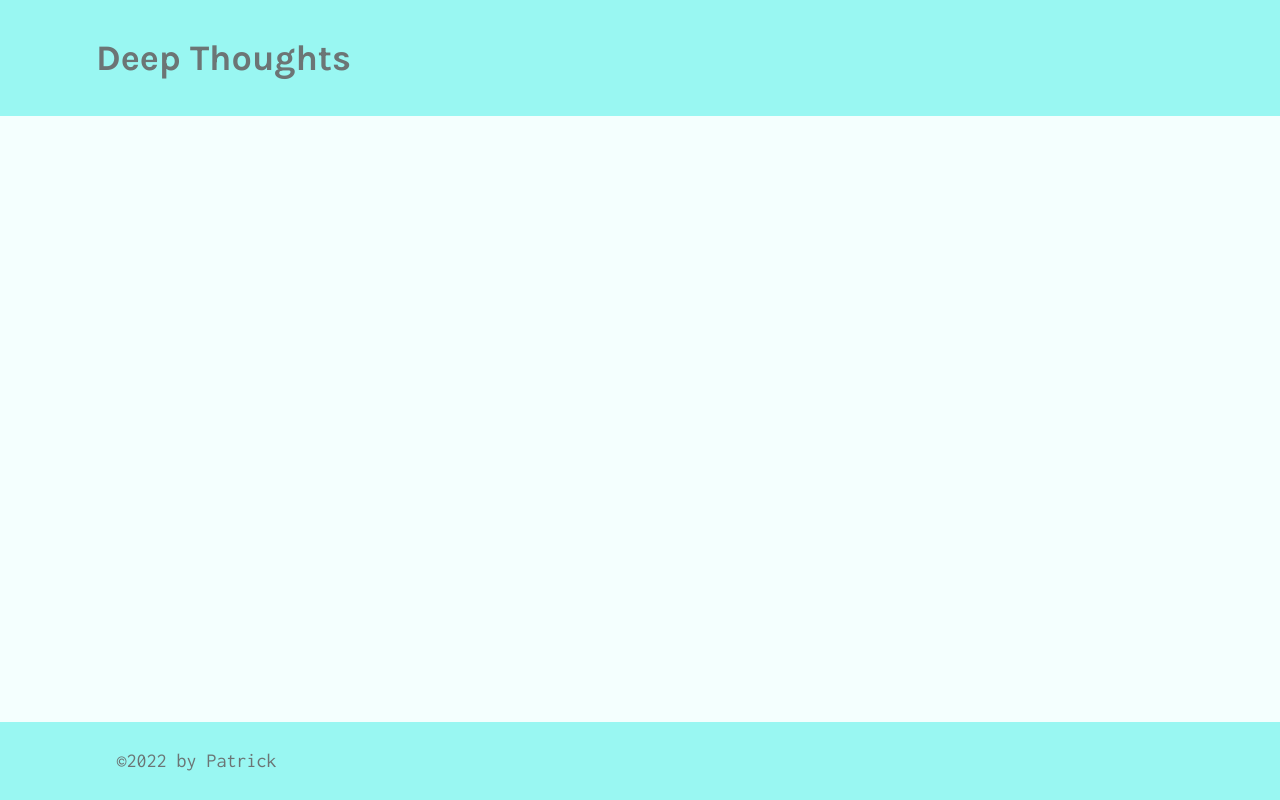
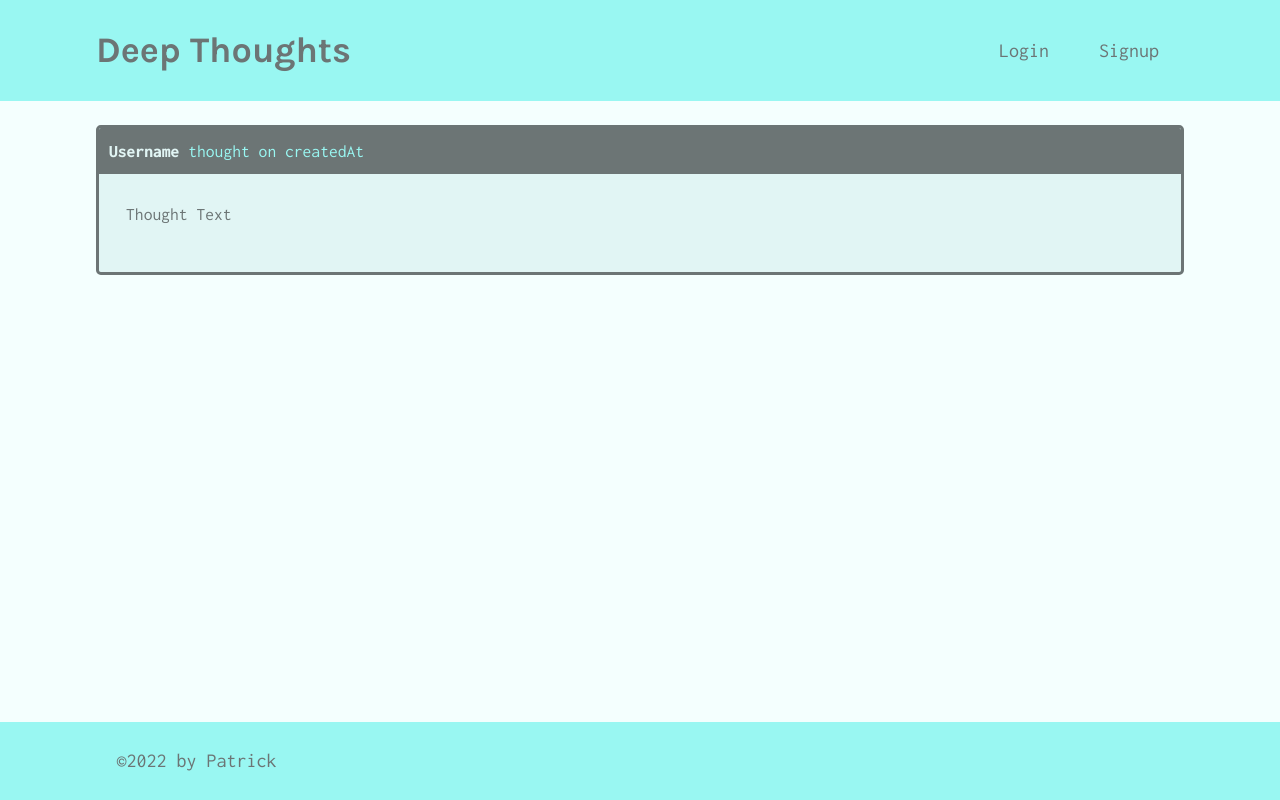
Before and after one commit to pciongoli/deep-thoughts, a React (Create React App) app in the folder client/: page /thought/1 in a window 1280 px wide. Built offline with nearby package versions, Linux system fonts and the light colour scheme.

Commit message:
implemented navigation links and URL Paramenters

```diff
--- a/client/src/App.js
+++ b/client/src/App.js
@@ -1,6 +1,5 @@
 import React from "react";
 import { BrowserRouter as Router, Routes, Route } from "react-router-dom";
-
 import {
    ApolloClient,
    InMemoryCache,
@@ -11,13 +10,12 @@
 import Header from "./components/Header";
 import Footer from "./components/Footer";
 
+import Home from "./pages/Home";
 import Login from "./pages/Login";
 import NoMatch from "./pages/NoMatch";
 import SingleThought from "./pages/SingleThought";
 import Profile from "./pages/Profile";
 import Signup from "./pages/Signup";
-
-import Home from "./pages/Home";
 
 const httpLink = createHttpLink({
    uri: "/graphql",
@@ -39,8 +37,9 @@
                      <Route path="/" element={<Home />} />
                      <Route path="/login" element={<Login />} />
                      <Route path="/signup" element={<Signup />} />
-                     <Route path="/profile" element={<Profile />} />
-                     <Route path="/thought" element={<SingleThought />} />
+                     <Route path="/profile/:username?" element={<Profile />} />
+                     <Route path="/thought/:id" element={<SingleThought />} />
+                     <Route path="*" element={<NoMatch />} />
                   </Routes>
                </div>
                <Footer />
--- a/client/src/components/Header/index.js
+++ b/client/src/components/Header/index.js
@@ -1,10 +1,18 @@
-import React from 'react';
+import React from "react";
+import { Link } from "react-router-dom";
 
 const Header = () => {
    return (
       <header className="bg-secondary mb-4 py-2 flex-row align-center">
          <div className="container flex-row justify-space-between-lg justify-center align-center">
+            <Link to="/">
                <h1>Deep Thoughts</h1>
+            </Link>
+
+            <nav className="text-center">
+               <Link to="/Login">Login</Link>
+               <Link to="/signup">Signup</Link>
+            </nav>
          </div>
       </header>
    );
--- a/client/src/components/ThoughtList/index.js
+++ b/client/src/components/ThoughtList/index.js
@@ -1,4 +1,5 @@
-import React from 'react';
+import React from "react";
+import { Link } from "react-router-dom";
 
 const ThoughtList = ({ thoughts, title }) => {
    if (!thoughts.length) {
@@ -12,14 +13,24 @@
             thoughts.map((thought) => (
                <div key={thought._id} className="card mb-3">
                   <p className="card-header">
-              {thought.username} thought on {thought.createdAt}
+                     <Link
+                        to={`/profile/${thought.username}`}
+                        style={{ fontWeight: 700 }}
+                        className="text-light"
+                     >
+                        {thought.username}
+                     </Link>{" "}
+                     thought on {thought.createdAt}
                   </p>
                   <div className="card-body">
+                     <Link to={`/thought/${thought._id}`}>
                         <p>{thought.thoughtText}</p>
                         <p className="mb-0">
-                Reactions: {thought.reactionCount} || Click to{' '}
-                {thought.reactionCount ? 'see' : 'start'} the discussion!
+                           Reactions: {thought.reactionCount} || Click to{" "}
+                           {thought.reactionCount ? "see" : "start"} the
+                           discussion!
                         </p>
+                     </Link>
                   </div>
                </div>
             ))}
--- a/client/src/pages/SingleThought.js
+++ b/client/src/pages/SingleThought.js
@@ -1,13 +1,17 @@
-import React from 'react';
+import React from "react";
+import { useParams } from "react-router-dom";
 
-const SingleThought = props => {
+const SingleThought = (props) => {
+   const { id: thoughtId } = useParams();
+   console.log(thoughtId);
+
    return (
       <div>
          <div className="card mb-3">
             <p className="card-header">
                <span style={{ fontWeight: 700 }} className="text-light">
                   Username
-          </span>{' '}
+               </span>{" "}
                thought on createdAt
             </p>
             <div className="card-body">
```
Lines whose indentation alone changed are shown as unchanged.
